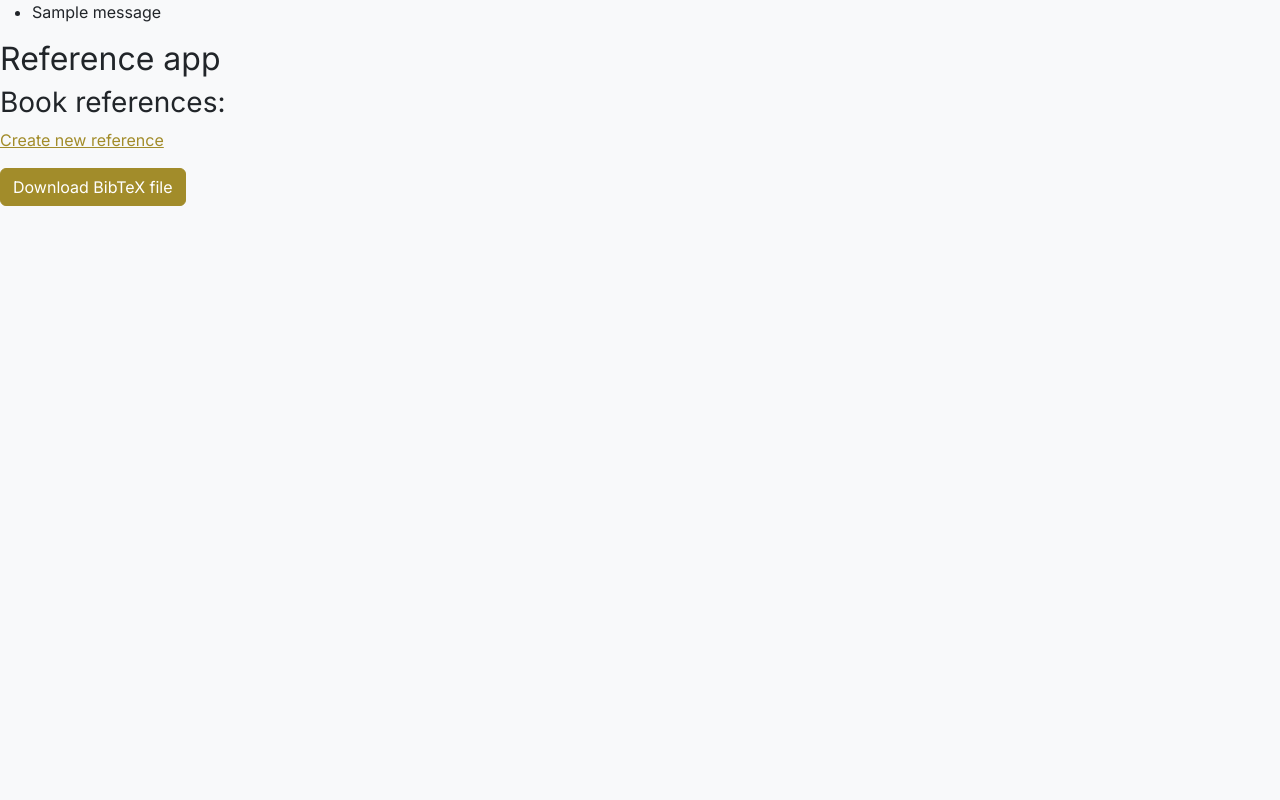
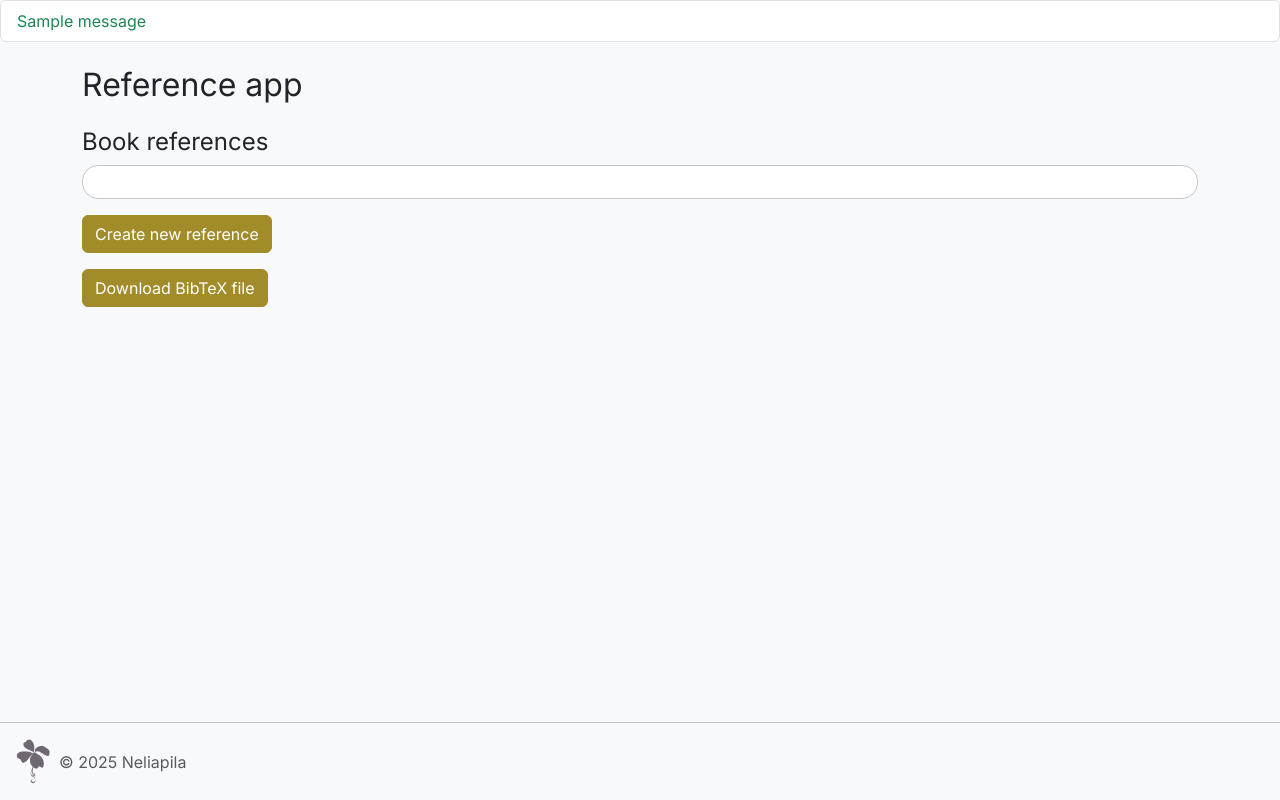
Before and after one commit to kortekoski/ohtuminiprojekti, a Flask app: template src/templates/index.html in a window 1280 px wide. Run offline with Flask 3, Linux system fonts and the light colour scheme; the template is opened without the code that fills it: most values are stand-ins (such as "Sample title", 1, 10 or a date in 2020); one stand-in notice (Sample message) is shown.

Commit message:
update ui

```diff
--- a/src/app.py
+++ b/src/app.py
@@ -33,10 +33,10 @@ def reference_creation():
         new_reference = Reference(None, citation_key, year, author, title, reftype)
         validate_reference(new_reference)
         create_reference(citation_key, year, author, title, reftype)
-        flash("Reference created successfully!")
+        flash("Reference created successfully!", "success")
         return redirect("/")
     except Exception as error:
-        flash(str(error))
+        flash(str(error), "error")
         return redirect("/new_reference")
 
 
--- a/src/templates/index.html
+++ b/src/templates/index.html
@@ -5,25 +5,31 @@ Reference app
 {% endblock %}
 
 {% block body %}
-
-<h2>Reference app</h2>
-<h3>Book references:</h3>
+<div class="container mt-4">
+  <h2 class="mb-4">Reference app</h2>
+  <h4>Book references</h4>
+  <div class="container border border-secondary-subtle rounded-4 p-3 bg-white">
     {% if references|length == 0 %}
       <p>No references found!</p>
     {% else %}
-  <ol class="list-group list-group-numbered">
+      <ol class="list-group list-group-numbered list-group-flush">
         {% for reference in references %}
             {% if reference.reftype == 'book' %}
               <li class="list-group-item">
-            {{ reference.author }}. <i>{{ reference.title }}</i>.{{ reference.year }}.
+                <div class="d-flex w-100 justify-content-between mt-3">
+                  <h5 class="mb-2">{{ reference.title }}.</h5>
+                </div>
+                <p class="mb-2">{{ reference.author }}. {{ reference.year }}.</p>
+                <small>@{{ reference.citation_key }}</small>
               </li>
             {% endif %}
         {% endfor %}
       </ol>
     {% endif %}
+  </div>
 
-<div>
-  <a href="/new_reference">Create new reference</a>
+  <div class="mt-3">
+    <a class="btn btn-primary" href="/new_reference">Create new reference</a>
   </div>
 
   <div class="mt-3">
@@ -31,5 +37,6 @@ Reference app
       Download BibTeX file
     </a>
   </div>
+</div>
 
 {% endblock %}
--- a/src/templates/layout.html
+++ b/src/templates/layout.html
@@ -23,15 +23,31 @@
     </style>
   </head>
   <body class="bg-light">
-	  {% with messages = get_flashed_messages() %}
+	  {% with messages = get_flashed_messages(with_categories=true) %}
 		{% if messages %}
-		  <ul>
-		  {% for message in messages %}
-			<li>{{ message }}</li>
+		  <ul class="list-group">
+		  {% for category, message in messages %}
+        {% if category == "success" %}
+          <li class="list-group-item text-success">{{ message }}</li>
+        {% elif category == "error" %}
+          <li class="list-group-item text-danger">{{ message }}</li>
+        {% else %}
+			  <li class="list-group-item">{{ message }}</li>
+        {% endif %}
 		  {% endfor %}
 		  </ul>
 		{% endif %}
 	  {% endwith %}
     {% block body %}{% endblock %}
+    <div class="container">
+      <footer class="d-flex flex-wrap justify-content-between align-items-center py-3 bg-light fixed-bottom border-top border-secondary-subtle">
+        <div class="col-md-4 d-flex align-items-center ps-3">
+          <a href="/" class="mb-3 me-2 mb-md-0 text-body-secondary text-decoration-none lh-1">
+            <img src="{{ url_for('static', filename='clover_logo.png') }}" width="35" height="45">
+          </a>
+          <span class="mb-3 mb-md-0 text-body-secondary">© 2025 Neliapila</span>
+        </div>
+      </footer>
+    </div>
   </body>
 </html>
```
Also changed, not shown: src/static/clover_logo.png (added). Lines whose indentation alone changed are shown as unchanged.
